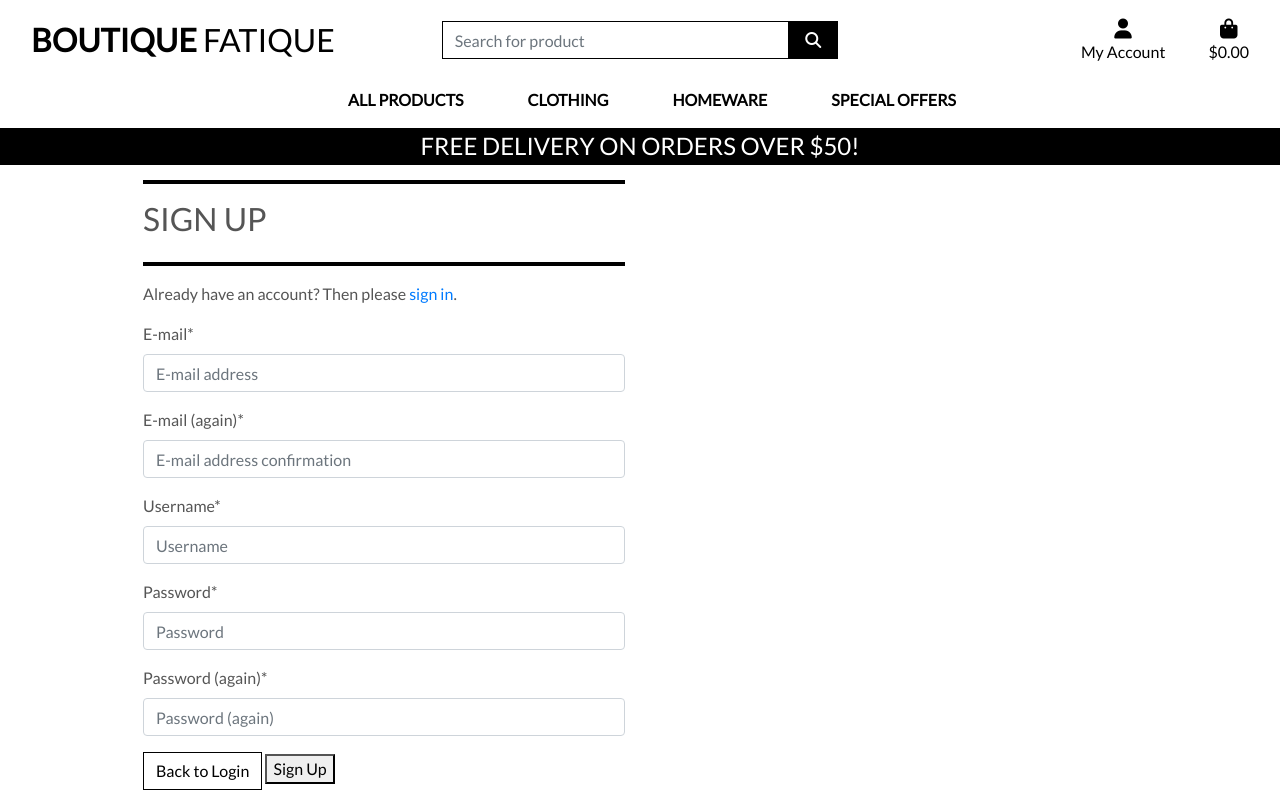
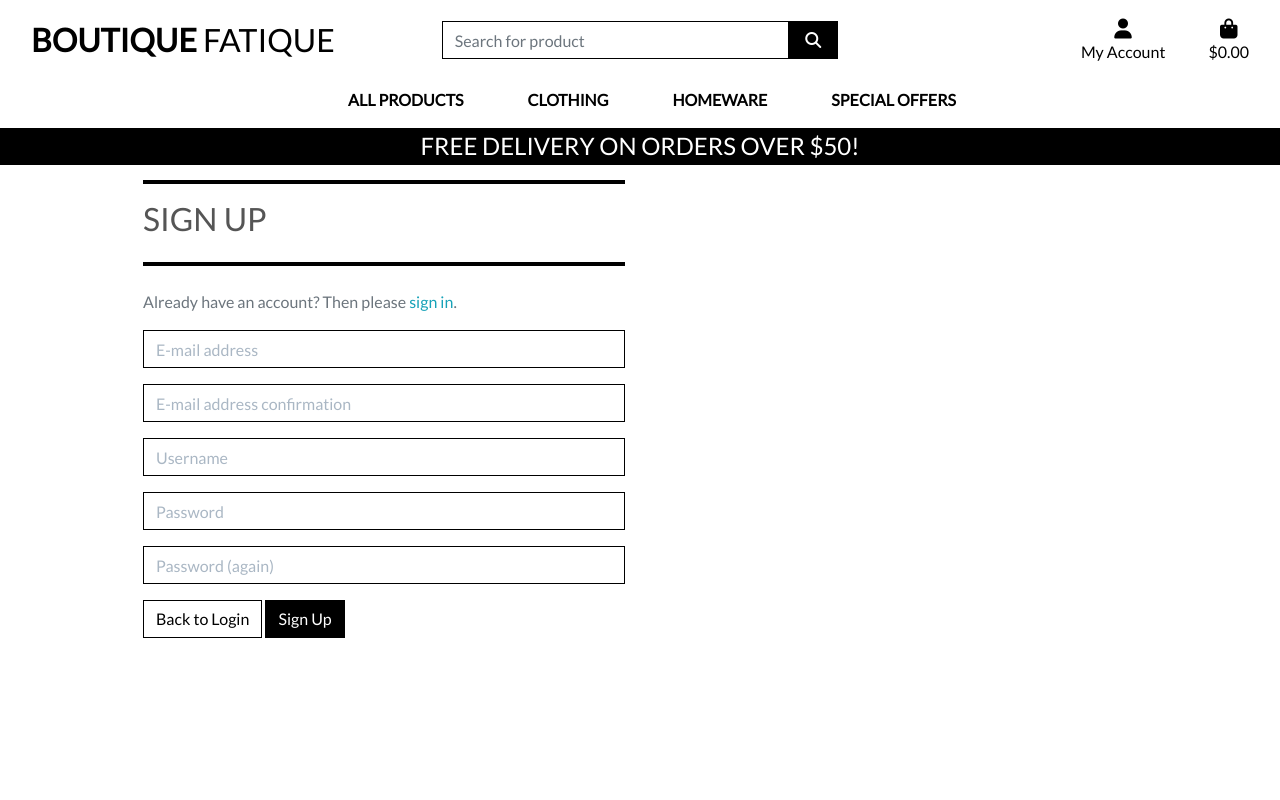
Before and after one commit to Silver25/boutique-fatigue, a Django app: page /accounts/signup/ in a window 1280 px wide. Run offline with Django 3.2, Linux system fonts and the light colour scheme; some libraries are stand-ins or nearby versions.

Commit message:
add styles for the allauth account templates

```diff
--- a/boutique/settings.py
+++ b/boutique/settings.py
@@ -27,7 +27,7 @@ BASE_DIR = Path(__file__).resolve().parent.parent
 SECRET_KEY = os.environ.get("SECRET_KEY")
 
 # SECURITY WARNING: don't run with debug turned on in production!
-DEBUG = True
+DEBUG = False
 
 ALLOWED_HOSTS = ['127.0.0.1', 'localhost',]
 
--- a/static/css/base.css
+++ b/static/css/base.css
@@ -193,6 +193,60 @@ class on extra-large screens just to make better use of the available screen */
   }
 }
 
+/* Allauth form formatting */
+
+.allauth-form-inner-content p {
+    margin-top: 1.5rem; /* mt-4 */
+    color: #6c757d; /* text-secondary */
+}
+
+.allauth-form-inner-content input {
+    border-color: #000;
+    border-radius: 0;
+}
+
+.allauth-form-inner-content label:not([for='id_remember']) {
+    display: none;
+}
+
+.allauth-form-inner-content input::placeholder {
+    color: #aab7c4;
+}
+
+.allauth-form-inner-content button,
+.allauth-form-inner-content input[type='submit'] {
+	/* btn */
+	display: inline-block;
+    font-weight: 400;
+    color: #fff;
+    text-align: center;
+    vertical-align: middle;
+    -webkit-user-select: none;
+    -moz-user-select: none;
+    -ms-user-select: none;
+    user-select: none;
+    background-color: #000;
+    border: 1px solid #000;
+    padding: .375rem .75rem;
+    font-size: 1rem;
+    line-height: 1.5;
+    border-radius: 0;
+
+    /* standard bootstrap btn transitions */
+    transition: color .15s ease-in-out,background-color .15s ease-in-out,border-color .15s ease-in-out,box-shadow .15s ease-in-out;
+}
+
+.allauth-form-inner-content button:hover,
+.allauth-form-inner-content input[type='submit']:hover {
+	color: #fff;
+    background-color: #222;
+    border-color: #222;
+}
+
+.allauth-form-inner-content a {
+	color: #17a2b8; /* text-info */
+}
+
 /* fixed top navbar only on medium and up - add 164 pixels of padding to header
 container to push the body down to the bottom of the main page header*/
 @media (min-width: 992px) {
```
